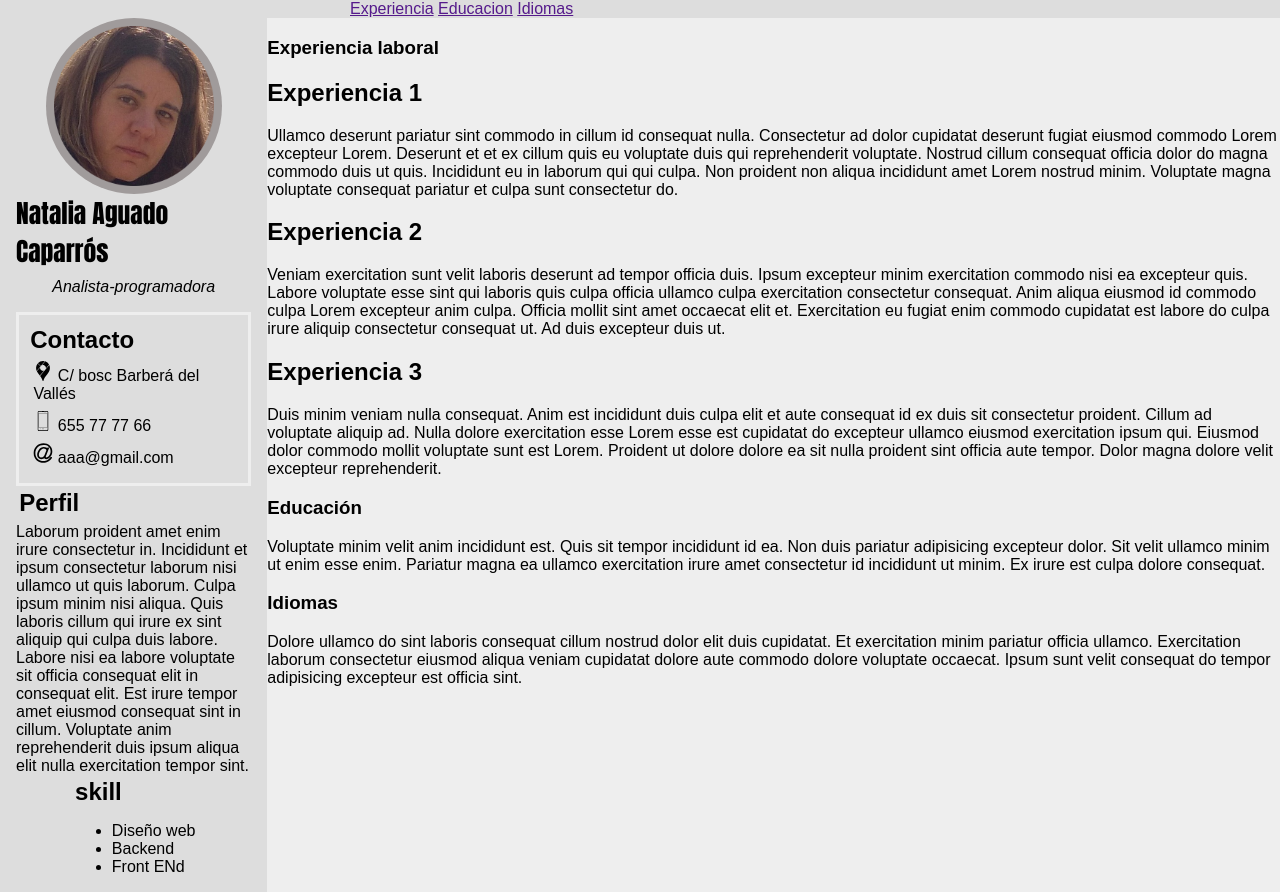
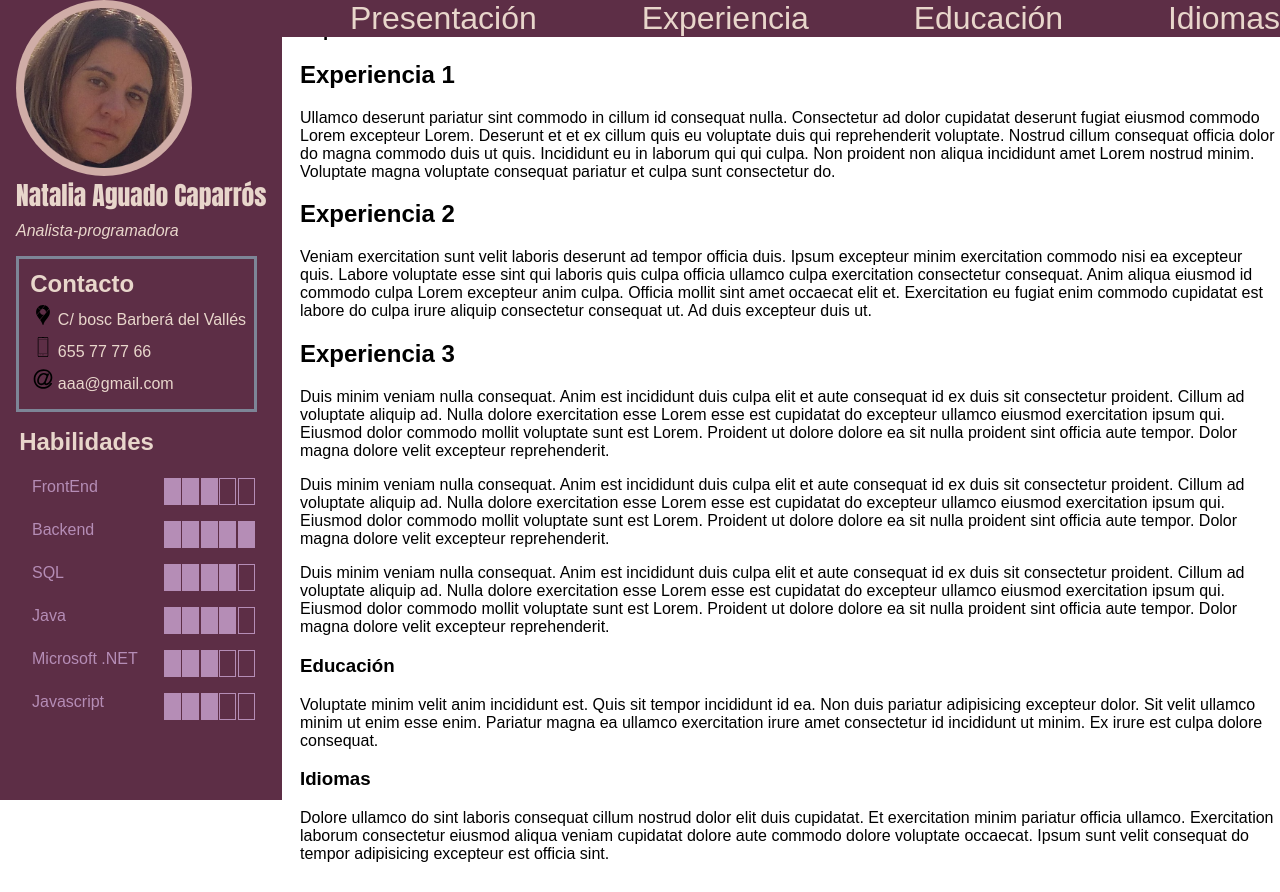
Before and after one commit to nailatan/ProjectHTMLPage, a plain HTML site: page Index.html in a window 1280 px wide. Drawn offline with Linux system fonts and the light colour scheme; a script that the page names is missing.

Commit message:
Defino el área de información complementaria y la barra de navegación

```diff
--- a/Index.html
+++ b/Index.html
@@ -10,8 +10,9 @@
   </head>
   <body>
     <nav>
+      <a href="">Presentación</a>
       <a href="">Experiencia</a>
-      <a href="">Educacion</a>
+      <a href="">Educación</a>
       <a href="">Idiomas</a>
     </nav>
     <main>
@@ -27,23 +28,56 @@
           <div><img src="img/phone.svg" /> 655 77 77 66</div>
           <div><img src="img/email.svg" /> aaa@gmail.com</div>
         </div>
-        <div id="profile">
-          <h1>Perfil</h1>
-          Laborum proident amet enim irure consectetur in. Incididunt et ipsum
-          consectetur laborum nisi ullamco ut quis laborum. Culpa ipsum minim
-          nisi aliqua. Quis laboris cillum qui irure ex sint aliquip qui culpa
-          duis labore. Labore nisi ea labore voluptate sit officia consequat
-          elit in consequat elit. Est irure tempor amet eiusmod consequat sint
-          in cillum. Voluptate anim reprehenderit duis ipsum aliqua elit nulla
-          exercitation tempor sint.
-        </div>
         <div id="skill">
-          <h1>skill</h1>
-          <ul>
-            <li>Diseño web</li>
-            <li>Backend</li>
-            <li>Front ENd</li>
-          </ul>
+          <h1>Habilidades</h1>
+          <div class="rango">
+            <div>FrontEnd </div>
+            <div class="rangoNivel"></div>
+            <div class="rangoNivel"></div>
+            <div class="rangoNivel"></div>
+            <div class="rangoNivelVacio"></div>
+            <div class="rangoNivelVacio"></div>
+          </div>
+          <div class="rango">
+            <div>Backend </div>
+            <div class="rangoNivel"></div>
+            <div class="rangoNivel"></div>
+            <div class="rangoNivel"></div>
+            <div class="rangoNivel"></div>
+            <div class="rangoNivel"></div>
+          </div>
+          <div class="rango">
+            <div>SQL</div>
+            <div class="rangoNivel"></div>
+            <div class="rangoNivel"></div>
+            <div class="rangoNivel"></div>
+            <div class="rangoNivel"></div>
+            <div class="rangoNivelVacio"></div>
+          </div>
+          <div class=rango </div>
+            <div>Java</div>
+            <div class="rangoNivel"></div>
+            <div class="rangoNivel"></div>
+            <div class="rangoNivel"></div>
+            <div class="rangoNivel"></div>
+            <div class="rangoNivelVacio"></div>
+          </div>
+          <div class=rango </div>
+            <div>Microsoft .NET</div>
+            <div class="rangoNivel"></div>
+            <div class="rangoNivel"></div>
+            <div class="rangoNivel"></div>
+            <div class="rangoNivelVacio"></div>
+            <div class="rangoNivelVacio"></div>
+          </div>
+          <div class=rango </div>
+            <div>Javascript</div>
+            <div class="rangoNivel"></div>
+            <div class="rangoNivel"></div>
+            <div class="rangoNivel"></div>
+            <div class="rangoNivelVacio"></div>
+            <div class="rangoNivelVacio"></div>
+          </div>
         </div>
       </article>
       <article id="primaryInfo">
@@ -81,6 +115,24 @@
             dolore dolore ea sit nulla proident sint officia aute tempor. Dolor
             magna dolore velit excepteur reprehenderit.
           </p>
+          <p>
+            Duis minim veniam nulla consequat. Anim est incididunt duis culpa
+            elit et aute consequat id ex duis sit consectetur proident. Cillum
+            ad voluptate aliquip ad. Nulla dolore exercitation esse Lorem esse
+            est cupidatat do excepteur ullamco eiusmod exercitation ipsum qui.
+            Eiusmod dolor commodo mollit voluptate sunt est Lorem. Proident ut
+            dolore dolore ea sit nulla proident sint officia aute tempor. Dolor
+            magna dolore velit excepteur reprehenderit.
+          </p>
+          <p>
+            Duis minim veniam nulla consequat. Anim est incididunt duis culpa
+            elit et aute consequat id ex duis sit consectetur proident. Cillum
+            ad voluptate aliquip ad. Nulla dolore exercitation esse Lorem esse
+            est cupidatat do excepteur ullamco eiusmod exercitation ipsum qui.
+            Eiusmod dolor commodo mollit voluptate sunt est Lorem. Proident ut
+            dolore dolore ea sit nulla proident sint officia aute tempor. Dolor
+            magna dolore velit excepteur reprehenderit.
+          </p>
         </section>
         <section>
           <h1>Educación</h1>
--- a/css/main.css
+++ b/css/main.css
@@ -1,6 +1,6 @@
 body {
   margin: 0;
-  font-family: sans-serif;
+  font-family: Arial, Helvetica, sans-serif;
 }
 main {
   display: flex;
@@ -12,12 +12,14 @@ main {
   top: 0;
   bottom: 0;
   left: 0;
-  background-color: #ddd;
-  width: 800px;
+  background-color: #5d2e46;
+  width: 500;
   padding: 0 1rem 0 1rem;
   display: flex;
   flex-direction: column;
-  align-items: center;
+  align-items: flex-start;
+  justify-content: start;
+  position: fixed;
 }
 #complementaryInfo h1 {
   padding: 0;
@@ -28,10 +30,11 @@ main {
   margin: 0.4rem 0 0.5rem 0.4rem;
 }
 #primaryInfo {
-  background-color: #eee;
+  background-color: white;
+  margin-left: 300px;
 }
 #marcoFoto {
-  background-color: rgb(160, 155, 155);
+  background-color: #d0ada7;
   color: white;
   border-radius: 50%;
   display: flex;
@@ -48,17 +51,70 @@ main {
 #personalName {
   font-size: 1.6rem;
   font-family: Impact, Haettenschweiler, "Arial Narrow Bold", sans-serif;
+  color: #e8d6cb;
 }
 #cargo {
   padding: 0.5rem 0 1rem 0;
   font-style: italic;
+  color: #e8d6cb;
 }
 #contactInformation {
   margin: 0 1 0 1;
-  border: 3px solid #eee;
+  border: 3px solid #7d8597;
   padding: 0.5em;
+  color: #e8d6cb;
 }
 nav {
-  background-color: #ddd;
+  background-color: #5d2e46;
   padding-left: 350px;
+  position:  fixed;
+  right: 0;
+  left: 0;
+  display: flex;
+  direction: row;
+  justify-content: space-between;
 }
+nav a {
+  color: #e8d6cb;
+  font-family: Arial, Helvetica, sans-serif;
+  font-size: 2rem;
+}
+nav a:link {
+  text-decoration: none;
+}
+#skill {
+  display: flex;
+  flex-direction: column;
+}
+.rango div:first-child {
+  color: #b58db6;
+  padding-right: 10px;
+  height: 25px;
+  margin: 1rem 0.1rem 0 0;
+  width: 120px;
+}
+#skill h1 {
+  padding: 0;
+  margin: 1rem 0 0.4rem 0.2rem;
+  padding-right: 2px;
+  color: #e8d6cb;
+  display: block;
+}
+.rango {
+  display: flex;
+  flex-direction: row;
+  margin-left: 1rem;
+}
+.rangoNivel {
+  width: 15px;
+  height: 25px;
+  border: 1px solid #b58db6;
+  background-color: #b58db6;
+  margin: 1rem 0.1rem 0 0;
+}
+.rangoNivelVacio {
+  width: 15px;
+  height: 25px;
+  border: 1px solid #b58db6;
+  margin: 1rem 0.1rem 0 0;
+}
```
